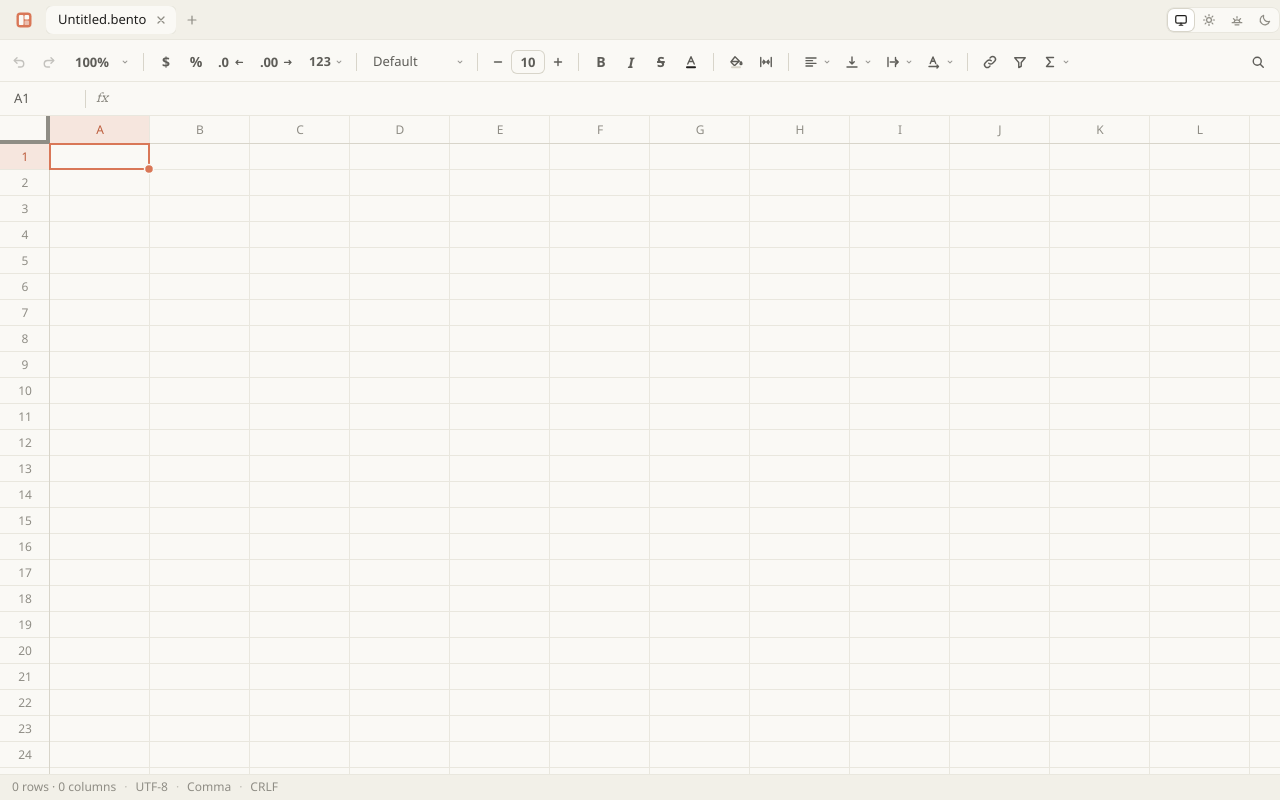
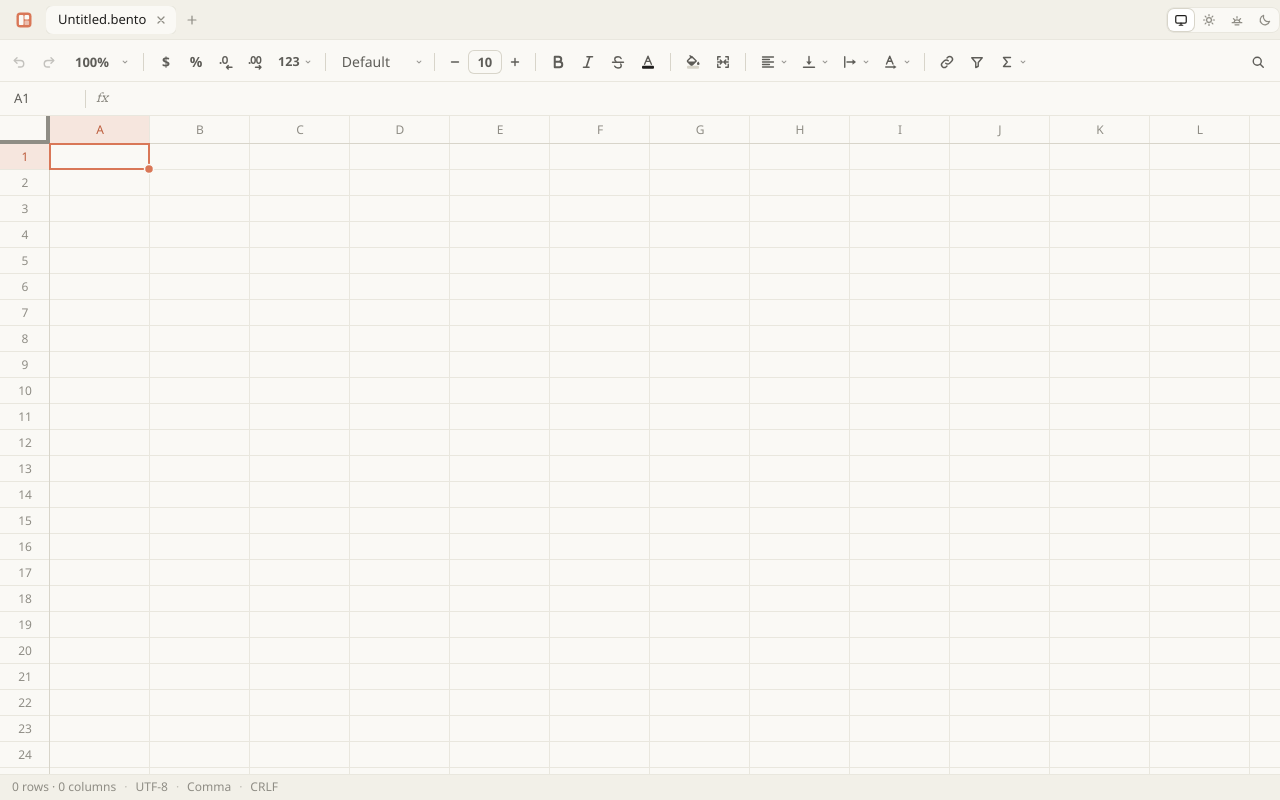
Before and after one commit to blustardave/bento, a website built with Vite: page index.html in a window 1280 px wide. Both pictures are taken after a click on the button 62 px from the left and 19 px from the top of the page. Built offline with nearby package versions, Linux system fonts and the light colour scheme.

Commit message:
Redraw toolbar icons: decimals, B/I/S, colour bar, fill, merge, alignment, wrapping, rotation; tighter font picker
Co-Authored-By: Claude Opus 5.5 <noreply@anthropic.com>
Claude-Session: https://claude.ai/code/session_014rXPyYpteQttKy6Bg5ae3N

```diff
--- a/src/formatbar.ts
+++ b/src/formatbar.ts
@@ -49,8 +49,8 @@ export class FormatBar {
         c.apply((s) => ({ ...s, nf: s.nf?.k === "cur" ? undefined : { k: "cur", cur: defaultCurrency(), dp: 2, sep: true } }), "Currency") })),
       t("pct", toolButton({ glyph: "%", glyphClass: "sym", title: "Format as percent", onClick: () =>
         c.apply((s) => ({ ...s, nf: s.nf?.k === "pct" ? undefined : { k: "pct", dp: 2 } }), "Percent") })),
-      t("decDown", toolButton({ glyph: ".0", glyphClass: "dec", icon: "arrowL", title: "Decrease decimal places", onClick: () => this.stepDecimals(-1) })),
-      t("decUp", toolButton({ glyph: ".00", glyphClass: "dec", icon: "arrowR", title: "Increase decimal places", onClick: () => this.stepDecimals(1) })),
+      t("decDown", toolButton({ icon: "decDown", title: "Decrease decimal places", onClick: () => this.stepDecimals(-1) })),
+      t("decUp", toolButton({ icon: "decUp", title: "Increase decimal places", onClick: () => this.stepDecimals(1) })),
       t("numFmt", toolButton({ glyph: "123", glyphClass: "sym small", caret: true, title: "More formats", onClick: (b) => {
         const r = b.getBoundingClientRect();
         const isText = c.active()?.style.nf?.k === "text";
@@ -60,8 +60,6 @@ export class FormatBar {
         ], r.left, r.bottom + 4, () => b.classList.remove("open"));
       } })),
     ];
-    // Decimal buttons read ".0 ←" / ".00 →": glyph first, then the arrow.
-    for (const k of ["decDown", "decUp"]) { const b = this.t[k].el; b.append(b.firstElementChild!); }
 
     /* Font */
     const fontBtn = toolButton({ text: "Default", caret: true, title: "Font", onClick: (b) => {
@@ -114,9 +112,9 @@ export class FormatBar {
       c.apply((s) => ({ ...s, [key]: on ? (key === "b" && a?.header ? false : undefined) : true }), label);
     };
     const text = [
-      t("b", toolButton({ glyph: "B", glyphClass: "bold", title: "Bold (Ctrl+B)", onClick: toggle("b", "Bold") })),
-      t("i", toolButton({ glyph: "I", glyphClass: "italic", title: "Italic (Ctrl+I)", onClick: toggle("i", "Italic") })),
-      t("s", toolButton({ glyph: "S", glyphClass: "strike", title: "Strikethrough (Alt+Shift+5)", onClick: toggle("s", "Strikethrough") })),
+      t("b", toolButton({ icon: "bold", title: "Bold (Ctrl+B)", onClick: toggle("b", "Bold") })),
+      t("i", toolButton({ icon: "italic", title: "Italic (Ctrl+I)", onClick: toggle("i", "Italic") })),
+      t("s", toolButton({ icon: "strike", title: "Strikethrough (Alt+Shift+5)", onClick: toggle("s", "Strikethrough") })),
       t("color", toolButton({ icon: "textColor", title: "Text colour", onClick: (b) => this.palette(b, "color") })),
     ];
 
--- a/src/styles.css
+++ b/src/styles.css
@@ -669,8 +669,12 @@ input[type="checkbox"] { accent-color: var(--accent); margin: 0; }
 #toolbar .tb.caret-btn { min-width: 18px; padding: 0 3px 0 0; }
 #toolbar .tb.caret-btn svg { width: 12px; height: 12px; opacity: 0.6; }
 #toolbar .tb.caret-btn:hover { background: transparent; }
-#toolbar .tb.font-btn { width: 104px; justify-content: space-between; padding: 0 6px 0 8px; }
-#toolbar .tb.font-btn .txt { overflow: hidden; text-overflow: ellipsis; white-space: nowrap; font-weight: 500; font-size: 13px; text-align: left; flex: 1; }
+#toolbar .tb.font-btn { width: 92px; justify-content: space-between; gap: 2px; padding: 0 4px 0 8px; }
+#toolbar .tb.font-btn .txt {
+  overflow: hidden; text-overflow: ellipsis; white-space: nowrap;
+  font-weight: 500; font-size: 14px; line-height: 16px; height: 16px;
+  text-align: left; flex: 1; min-width: 0;
+}
 
 /* preferences */
 .modal.prefs .pref { display: flex; flex-direction: column; gap: 6px; margin: 14px 0 6px; color: var(--text-2); }
--- a/src/toolbar.ts
+++ b/src/toolbar.ts
@@ -18,23 +18,28 @@ export const ICONS = {
   sum: '<path d="M11.5 3.5h-7L8.25 8 4.5 12.5h7"/>',
   search: '<circle cx="7.25" cy="7.25" r="4"/><path d="m10.25 10.25 3 3"/>',
   caret: '<path d="M5.5 6.75 8 9.25l2.5-2.5"/>',
-  alignL: '<path d="M3 4h10M3 6.67h6.5M3 9.33h10M3 12h6.5"/>',
-  alignC: '<path d="M3 4h10M4.75 6.67h6.5M3 9.33h10M4.75 12h6.5"/>',
-  alignR: '<path d="M3 4h10M6.5 6.67H13M3 9.33h10M6.5 12H13"/>',
-  vTop: '<path d="M3 3h10M8 13V6M5.75 8.25 8 6l2.25 2.25"/>',
-  vMid: '<path d="M3 8h10M8 2.5v3M6.5 4 8 5.5 9.5 4M8 13.5v-3M6.5 12 8 10.5 9.5 12"/>',
-  vBot: '<path d="M3 13h10M8 3v7M5.75 7.75 8 10l2.25-2.25"/>',
-  wrapOverflow: '<path d="M3 3.5v9M10.5 3.5v2.75M10.5 9.75v2.75M5.25 8h8M11.25 6l2 2-2 2"/>',
-  wrapWrap: '<path d="M3 3.5v9M13 3.5v9M5.5 5h4a2 2 0 0 1 0 4H7M8.25 7.75 7 9l1.25 1.25M5.5 11.5h2"/>',
-  wrapClip: '<path d="M3 3.5v9M10.5 3.5v9M5.25 8h5.25"/>',
-  rotNone: '<path d="M4.25 9.5 7 3l2.75 6.5M5.25 7.25h3.5M3 12.5h9M11 11l1.5 1.5L11 14"/>',
-  rotStack: '<path d="M5 3.25h3M5 6.25h3M5 9.25h3M5 12.25h3M11.5 3.5v9M10 11l1.5 1.5L13 11"/>',
-  rotUp: '<path d="M9.5 4.5 3 7.25l6.5 2.75M7.25 5.5v3.5M12.5 12.5v-9M11 5l1.5-1.5L14 5"/>',
+  alignL: '<path d="M2.5 3h11M2.5 5.5h7M2.5 8h11M2.5 10.5h7M2.5 13h11" style="stroke-width:1.3"/>',
+  alignC: '<path d="M2.5 3h11M4.5 5.5h7M2.5 8h11M4.5 10.5h7M2.5 13h11" style="stroke-width:1.3"/>',
+  alignR: '<path d="M2.5 3h11M6.5 5.5h7M2.5 8h11M6.5 10.5h7M2.5 13h11" style="stroke-width:1.3"/>',
+  vTop: '<path d="M2.5 2.75h11M8 13.5V7.5"/><path d="M5.25 8.5 8 5l2.75 3.5Z" style="fill:currentColor;stroke:none"/>',
+  vMid: '<path d="M2.5 8h11M8 1.75v2.5M8 14.25v-2.5"/><path d="M5.75 4 8 6.4 10.25 4Z M5.75 12 8 9.6l2.25 2.4Z" style="fill:currentColor;stroke:none"/>',
+  vBot: '<path d="M2.5 13.25h11M8 2.5v6"/><path d="M5.25 7.5 8 11l2.75-3.5Z" style="fill:currentColor;stroke:none"/>',
+  wrapOverflow: '<path d="M2.75 2.75v10.5M5 8h6.5"/><path d="M10.5 5.25 14 8l-3.5 2.75Z" style="fill:currentColor;stroke:none"/>',
+  wrapWrap: '<path d="M2.75 2.75v10.5M13.25 2.75v10.5M5 4.25h3.75a2.75 2.75 0 0 1 0 5.5H7.25"/><path d="M7.75 7.6 4.9 9.75l2.85 2.15Z" style="fill:currentColor;stroke:none"/>',
+  wrapClip: '<path d="M2.75 2.75v10.5M13.25 2.75v10.5M5 8h6"/>',
+  rotNone: '<path d="M3.5 10 6.75 2.25 10 10M4.7 7.25h4.1M2.75 13h8"/><path d="M10.5 11 13.5 13l-3 2Z" style="fill:currentColor;stroke:none"/>',
+  rotStack: '<path d="M9 9.5 11.25 3.25 13.5 9.5M9.9 7.25h2.7M5 2.25v9.75"/><path d="M2.75 11 5 14l2.25-3Z" style="fill:currentColor;stroke:none"/>',
+  rotUp: '<path d="M10.25 13.25 3.25 10.5l7-2.75M8.2 12.4V8.6M12.75 13V4"/><path d="M10.75 5 12.75 2l2 3Z" style="fill:currentColor;stroke:none"/>',
   link: '<path d="M6.75 9.25a2.75 2.75 0 0 0 3.9 0l2-2a2.75 2.75 0 0 0-3.9-3.9l-.75.75M9.25 6.75a2.75 2.75 0 0 0-3.9 0l-2 2a2.75 2.75 0 0 0 3.9 3.9l.75-.75"/>',
-  merge: '<path d="M2.75 3.5v9M13.25 3.5v9M4.5 8h2.25M9.25 8h2.25M5.5 6.25 7.25 8 5.5 9.75M10.5 6.25 8.75 8l1.75 1.75"/>',
+  merge: '<path d="M5.25 2.75H2.75v3M2.75 10.25v3h2.5M10.75 2.75h2.5v3M13.25 10.25v3h-2.5"/><path d="M2.75 8H7M5.25 6 7.25 8l-2 2M13.25 8H9M10.75 6 8.75 8l2 2"/>',
   // Colour icons: glyph above, a swatch bar along the bottom.
-  textColor: '<path d="M4.75 10 8 2.75 11.25 10M5.9 7.5h4.2"/><rect class="swatch" x="3" y="12.25" width="10" height="2" rx="1"/>',
-  fill: '<path d="M7 2.75 11.25 7l-4 4a1 1 0 0 1-1.4 0L3.4 8.6a1 1 0 0 1 0-1.4Z"/><path d="M3.25 7.5h7.75M13 7.75c.55.85.9 1.45.9 1.95a.9.9 0 0 1-1.8 0c0-.5.35-1.1.9-1.95Z"/><rect class="swatch" x="3" y="12.25" width="10" height="2" rx="1"/>',
+  textColor: '<path d="M4.6 10.25 8 2.25l3.4 8M5.85 7.4h4.3"/><rect class="swatch" x="2" y="11.75" width="12" height="3" rx="1" style="stroke:none"/>',
+  fill: '<path d="M6.75 2.5 11.25 7 7.2 11.05a.85.85 0 0 1-1.2 0L2.7 7.75a.85.85 0 0 1 0-1.2Z"/><path d="M2.6 7.4h8.3L7.2 11.05a.85.85 0 0 1-1.2 0L2.7 7.75Z" style="fill:currentColor;stroke:none"/><path d="M5 1.75 6.9 3.65"/><path d="M13.25 7.5s1.3 1.5 1.3 2.3a1.3 1.3 0 0 1-2.6 0c0-.8 1.3-2.3 1.3-2.3Z" style="fill:currentColor;stroke:none"/><rect class="swatch" x="2" y="11.75" width="12" height="3" rx="1" style="stroke:none"/>',
+  decDown: '<circle cx="2.6" cy="9" r="1.05" style="fill:currentColor;stroke:none"/><ellipse cx="7" cy="6" rx="2.25" ry="3.4"/><path d="M14 13.25H8.5M10.25 11.5 8.5 13.25 10.25 15"/>',
+  decUp: '<circle cx="1.6" cy="9" r="1.05" style="fill:currentColor;stroke:none"/><ellipse cx="5.25" cy="6" rx="2" ry="3.4"/><ellipse cx="10.75" cy="6" rx="2" ry="3.4"/><path d="M7.5 13.25H13M11.25 11.5 13 13.25 11.25 15"/>',
+  bold: '<path d="M4.75 2.75h4a2.5 2.5 0 0 1 0 5h-4Zm0 5h4.75a2.75 2.75 0 0 1 0 5.5H4.75Z" style="stroke-width:2"/>',
+  italic: '<path d="M7 2.75h5.5M3.5 13.25H9M9.75 2.75 6.25 13.25" style="stroke-width:1.6"/>',
+  strike: '<path d="M2.5 8.25h11"/><path d="M11.1 4.6C10.6 3.4 9.4 2.75 8 2.75c-1.9 0-3.25 1-3.25 2.55 0 .9.45 1.55 1.2 2"/><path d="M10.65 10c.4.4.6.9.6 1.45 0 1.6-1.45 2.55-3.25 2.55-1.65 0-2.9-.65-3.4-1.9"/>',
   arrowL: '<path d="M12 8.5H4.5M6.75 6.25 4.5 8.5l2.25 2.25"/>',
   arrowR: '<path d="M4 8.5h7.5M9.25 6.25l2.25 2.25-2.25 2.25"/>',
   minus: '<path d="M4.5 8h7"/>',
```
